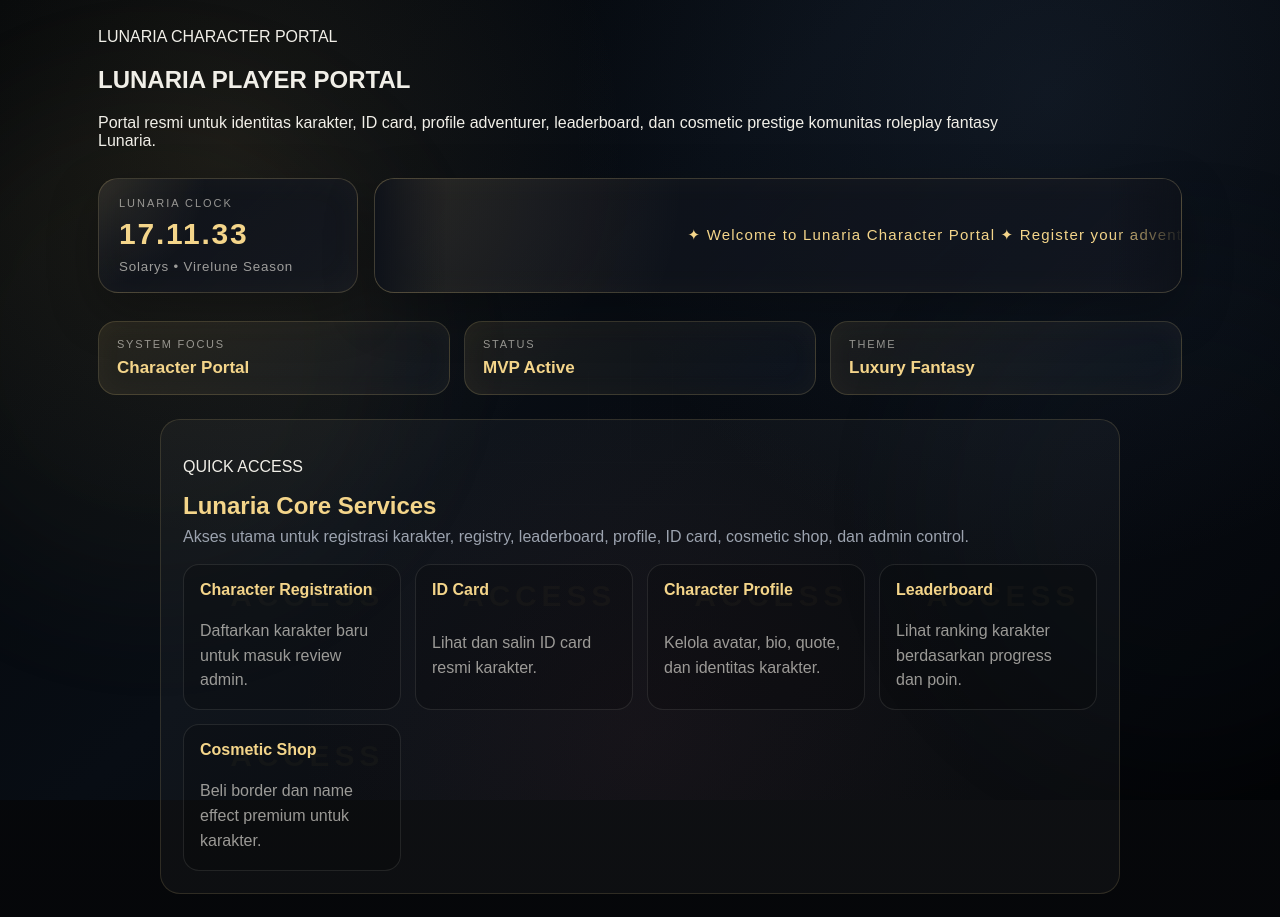
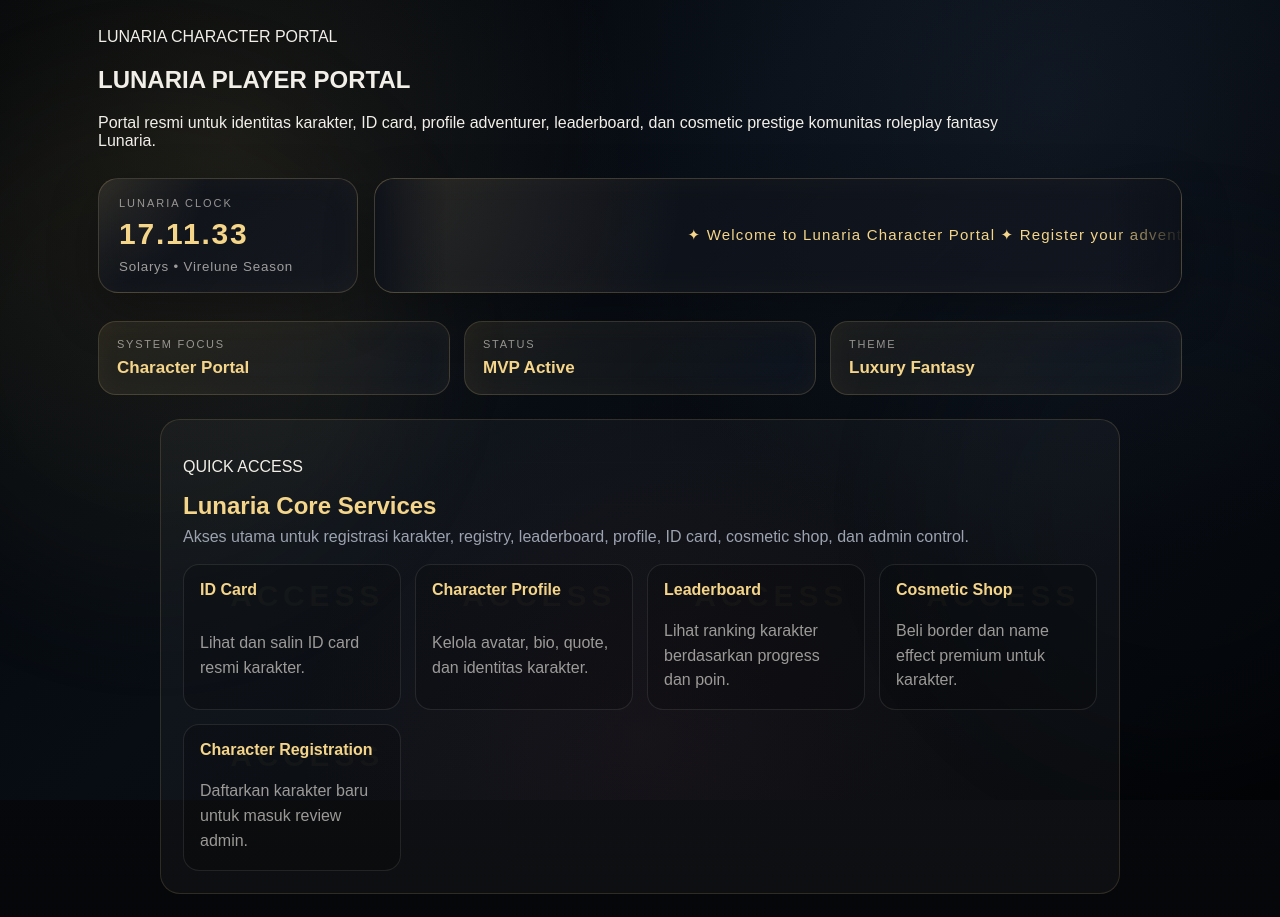
Before and after one commit to Lunariaaaa20/lunaria-player-portal, a Next.js app: page / in a window 1280 px wide. Shown: the top 917 px of the page. Built offline with nearby package versions, Linux system fonts and the light colour scheme.

Commit message:
Clean MVP home service cards

```diff
--- a/app/page.js
+++ b/app/page.js
@@ -75,11 +75,6 @@ export default function HomePage() {
         </p>
 
         <div className="portal-grid">
-          <Link className="portal-card" href="/registration">
-            <strong>Character Registration</strong>
-            <span>Daftarkan karakter baru untuk masuk review admin.</span>
-          </Link>
-
           <Link className="portal-card" href="/id-card">
             <strong>ID Card</strong>
             <span>Lihat dan salin ID card resmi karakter.</span>
@@ -99,6 +94,11 @@ export default function HomePage() {
             <strong>Cosmetic Shop</strong>
             <span>Beli border dan name effect premium untuk karakter.</span>
           </Link>
+
+          <Link className="portal-card" href="/registration">
+            <strong>Character Registration</strong>
+            <span>Daftarkan karakter baru untuk masuk review admin.</span>
+          </Link>
         </div>
       </section>
 
```
